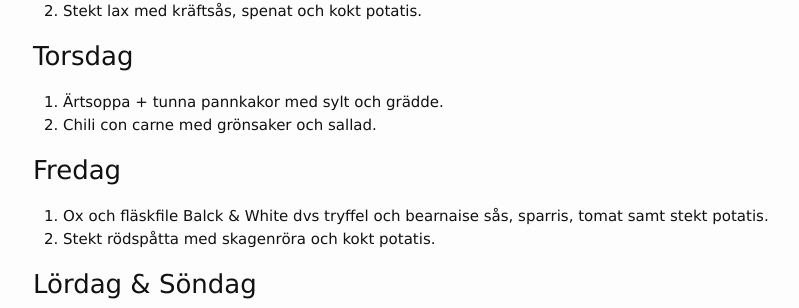
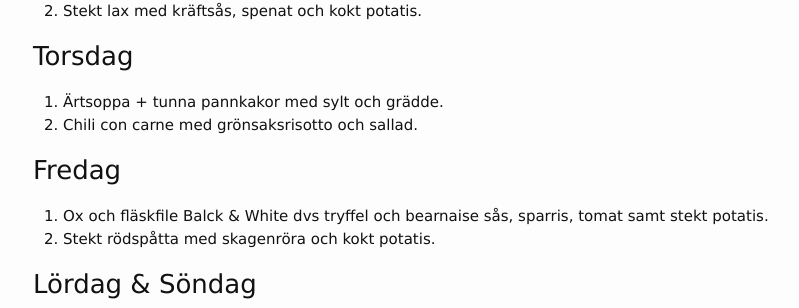
Before and after one commit to FarInn62/farinn62.github.io, a Jekyll site: the page built from lunch.md, in a window 1280 px wide. Shown: the part 527-835 px from the top of the page, without its empty margins (237-1036 px from the left). Built offline with Jekyll 4.4.1, drawn with Linux system fonts in a browser that asks for light colours.

Commit message:
Update lunch.md

```diff
--- a/lunch.md
+++ b/lunch.md
@@ -28,7 +28,7 @@ Alla rätter: 80:- Take away: 60:-
 ### Torsdag
 
 1. Ärtsoppa + tunna pannkakor med sylt och grädde.
-2. Chili con carne med grönsaker och sallad.
+2. Chili con carne med grönsaksrisotto och sallad.
 
 ### Fredag
 
```
